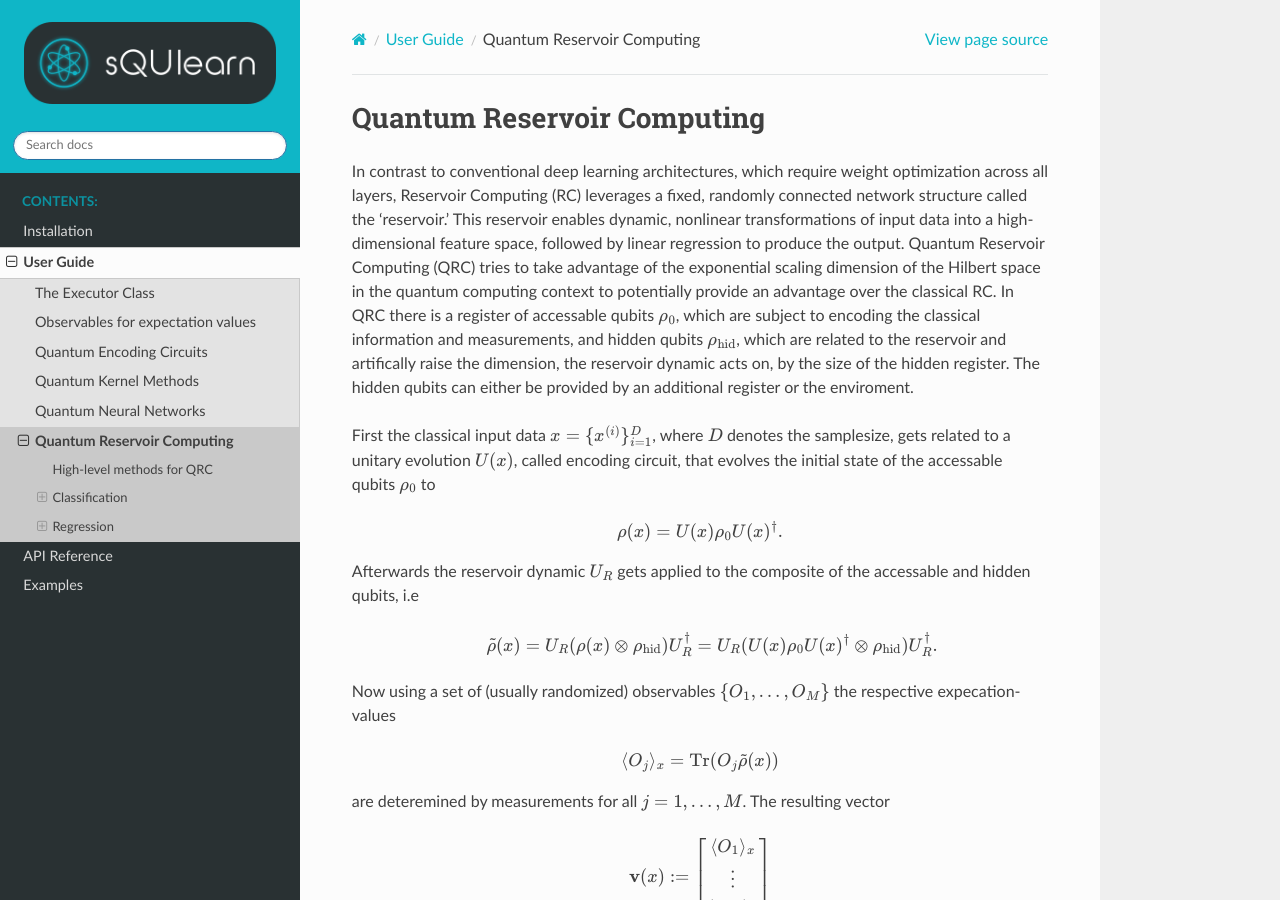
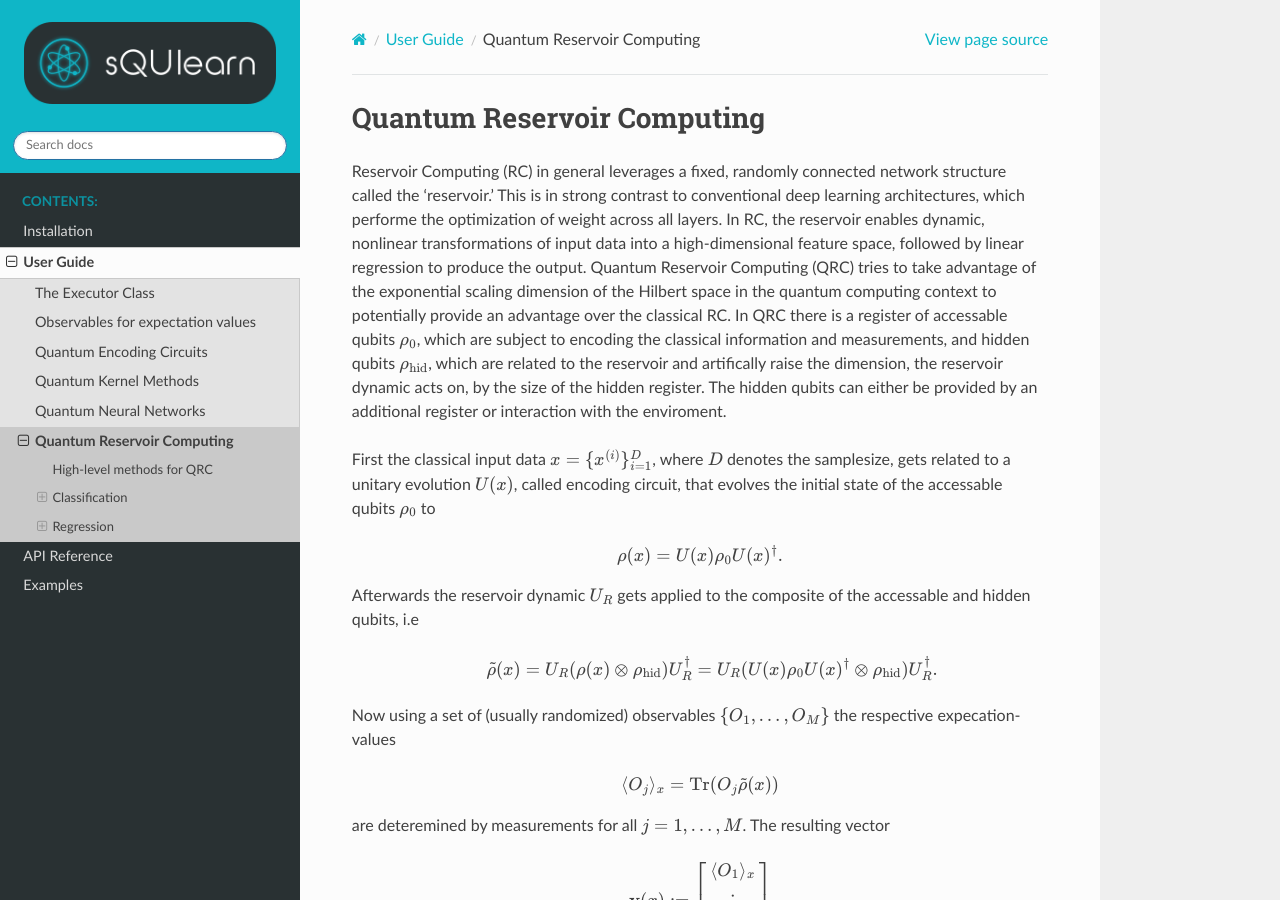
Before and after one commit to sQUlearn/squlearn, a Sphinx documentation site: the page built from docs/user_guide/quantum_reservoir_computing.rst, in a window 1280 px wide and 900 px high. Built offline with Sphinx 7.4.7 and the Read the Docs theme 3.1.0, drawn with Linux system fonts in a browser that asks for light colours; pages that are not in the unit, such as notebooks, are missing from menus.

Commit message:
tiny last fixes

```diff
--- a/docs/user_guide/quantum_reservoir_computing.rst
+++ b/docs/user_guide/quantum_reservoir_computing.rst
@@ -6,14 +6,14 @@
 Quantum Reservoir Computing
 ===========================
 
-In contrast to conventional deep learning architectures, which require weight optimization across all layers, Reservoir Computing (RC) leverages a fixed,
-randomly connected network structure called the 'reservoir.' This reservoir enables dynamic, nonlinear transformations of input data into a
-high-dimensional feature space, followed by linear regression to produce the output. Quantum Reservoir Computing (QRC)
-tries to take advantage of the exponential scaling dimension of the Hilbert space in the quantum computing context
+Reservoir Computing (RC) in general leverages a fixed, randomly connected network structure called the 'reservoir.'
+This is in strong contrast to conventional deep learning architectures, which performe the optimization of weight across all layers.
+In RC, the reservoir enables dynamic, nonlinear transformations of input data into a high-dimensional feature space, followed by linear regression to produce the output.
+Quantum Reservoir Computing (QRC) tries to take advantage of the exponential scaling dimension of the Hilbert space in the quantum computing context
 to potentially provide an advantage over the classical RC. In QRC there is a register of accessable qubits :math:`\rho_0`, which are subject to
 encoding the classical information and measurements, and hidden qubits :math:`\rho_{\mathrm{hid}}`, which are related to the reservoir and
 artifically raise the dimension, the reservoir dynamic acts on, by the size of the hidden register. The hidden qubits can either be provided by an additional register
-or the enviroment.
+or interaction with the enviroment.
 
 First the classical input data :math:`x=\lbrace x^{(i)}\rbrace_{i=1}^D`, where :math:`D` denotes the samplesize, gets related to a unitary
 evolution :math:`U(x)`, called encoding circuit, that evolves the initial state of the accessable qubits :math:`\rho_0` to
```
Also changed, not shown: other parts of docs/user_guide/quantum_reservoir_computing.rst (+3 -3 lines), docs/user_guide/quantum_neural_networks.rst (+8 -8 lines).
